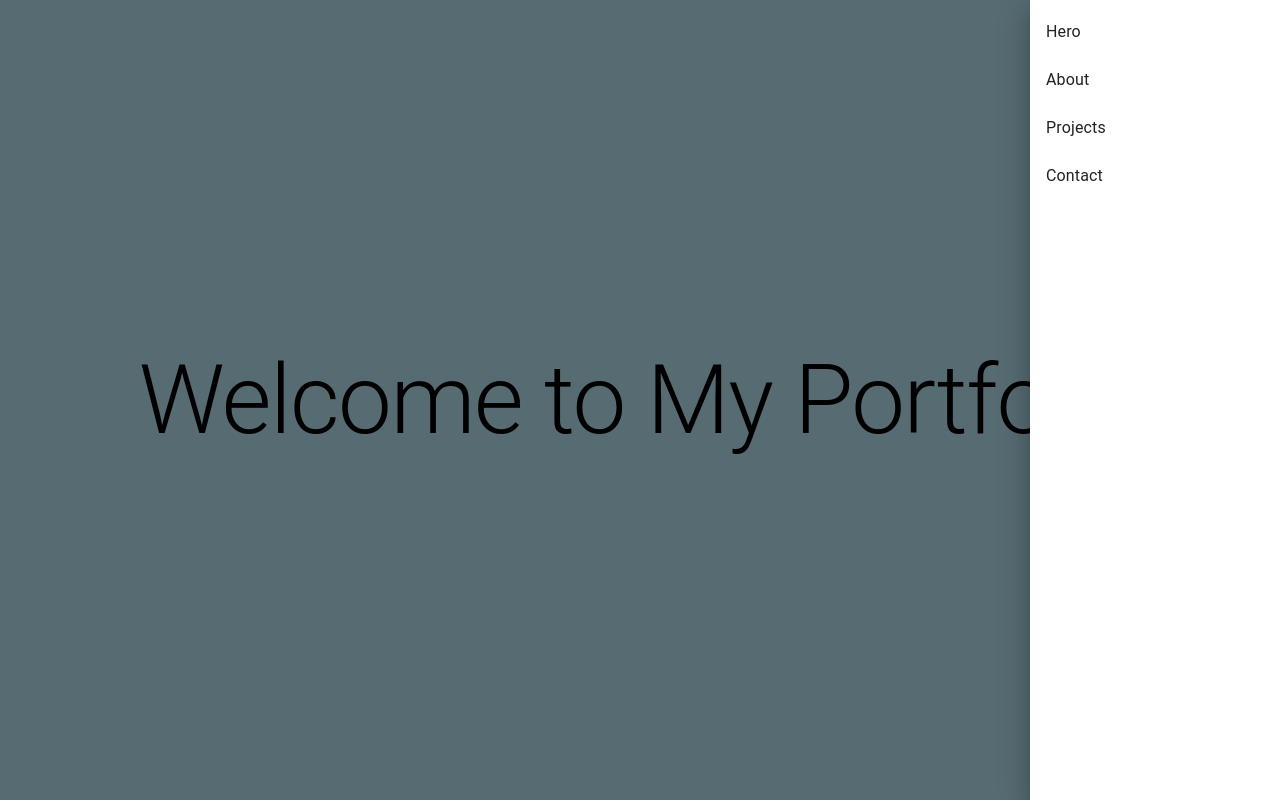
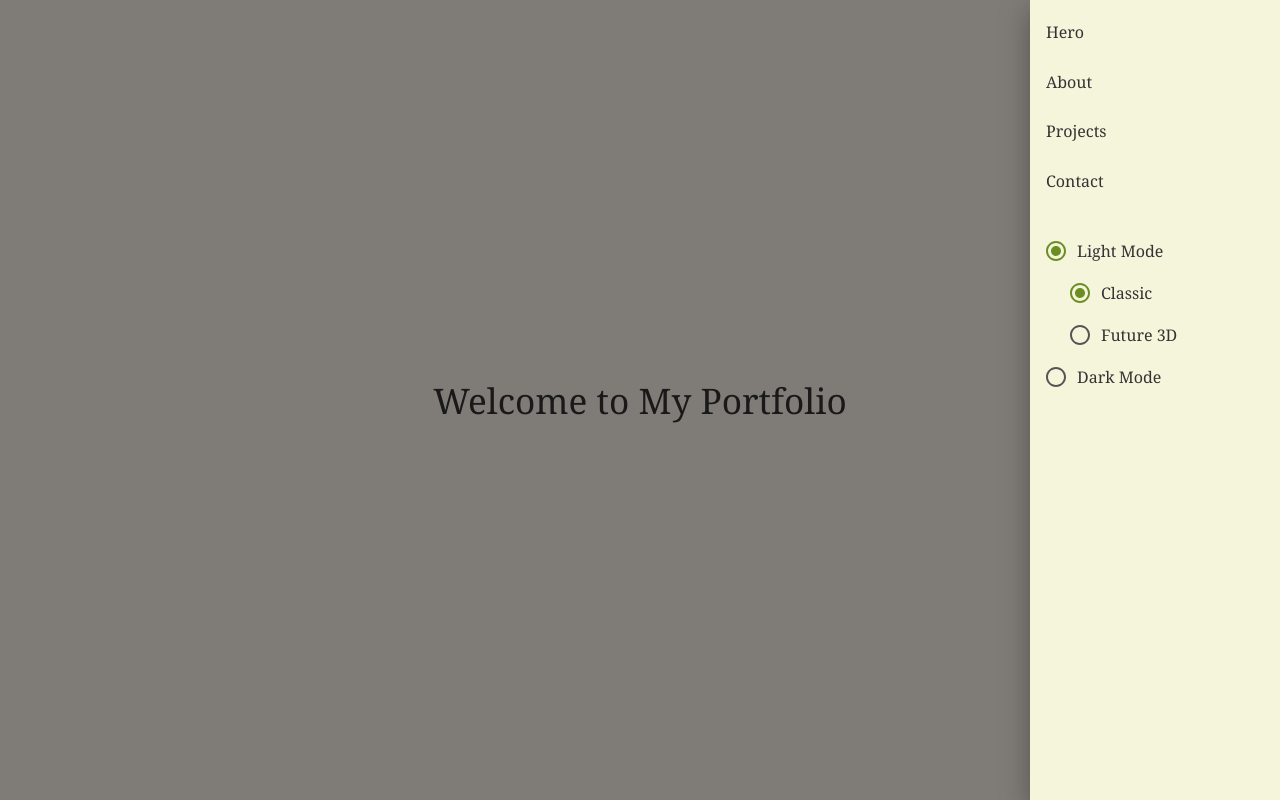
Before and after one commit to ShanDewage/balrog, a React (Create React App) app: page / in a window 1280 px wide. Both pictures are taken after a click on the button 1252 px from the left and 40 px from the top of the page. Shown: the top 800 px of the page. Built offline with nearby package versions, Linux system fonts and the light colour scheme.

Commit message:
install framer 3d - setup color themes

```diff
--- a/package.json
+++ b/package.json
@@ -10,6 +10,7 @@
     "@testing-library/jest-dom": "^5.17.0",
     "@testing-library/react": "^13.4.0",
     "@testing-library/user-event": "^13.5.0",
+    "framer-motion": "^11.11.11",
     "react": "^18.3.1",
     "react-dom": "^18.3.1",
     "react-router": "^6.27.0",
--- a/src/App.js
+++ b/src/App.js
@@ -7,15 +7,16 @@ import Contact from "./components/Contact";
 import Navbar from "./components/Navbar";
 import Hero from "./components/Hero";
 import Projects from "./components/Projects";
+import ThemeContextProvider from "./contexts/ThemeContext";
 function App() {
   return (
-    <div>
+    <ThemeContextProvider>
       <Navbar />
       <Hero />
       <About />
       <Projects />
       <Contact />
-    </div>
+    </ThemeContextProvider>
   );
 }
 
--- /dev/null
+++ b/src/assets/styles/BaseThemes.jsx
@@ -0,0 +1,103 @@
+// src/themes/baseThemes.js
+import { createTheme } from "@mui/material/styles";
+
+// Define common typography for classic and future 3D
+const classicTypography = {
+  fontFamily: "Georgia, serif",
+  h2: { fontSize: "2.2rem", fontWeight: 500 },
+  body1: { fontSize: "1rem", lineHeight: 1.6 },
+};
+
+const future3DTypography = {
+  fontFamily: "'Roboto', sans-serif",
+  h2: { fontSize: "2.5rem", fontWeight: 700, textShadow: "2px 2px #000" },
+  body1: { fontSize: "1.1rem", lineHeight: 1.8 },
+};
+
+// Define light theme variations
+export const lightTheme = createTheme({
+  palette: {
+    mode: "light",
+    primary: { main: "#1976d2" },
+    background: { default: "#ffffff", paper: "#f4f4f4" },
+  },
+  typography: classicTypography,
+});
+
+export const lightClassic = createTheme({
+  ...lightTheme,
+  palette: {
+    ...lightTheme.palette,
+    primary: { main: "#6b8e23" }, // Olive green classic tone
+    secondary: { main: "#d2b48c" }, // Tan accent color
+    background: { default: "#fffaf0", paper: "#f5f5dc" }, // Ivory background
+    text: { primary: "#333", secondary: "#555" },
+  },
+  typography: classicTypography,
+});
+
+export const lightFuture3D = createTheme({
+  ...lightTheme,
+  palette: {
+    ...lightTheme.palette,
+    primary: { main: "#0d47a1" }, // Deep blue for modern look
+    secondary: { main: "#ff6f00" }, // Vivid orange accent
+    background: { default: "#e3f2fd", paper: "#f3e5f5" }, // Light blue & purple
+    text: { primary: "#000", secondary: "#3e3e3e" },
+  },
+  typography: future3DTypography,
+  components: {
+    MuiBox: {
+      styleOverrides: {
+        root: {
+          boxShadow: "0px 4px 20px rgba(0, 0, 0, 0.15)",
+          transform: "translateZ(0)",
+        },
+      },
+    },
+  },
+});
+
+// Define dark theme variations
+export const darkTheme = createTheme({
+  palette: {
+    mode: "dark",
+    primary: { main: "#90caf9" },
+    background: { default: "#121212", paper: "#1d1d1d" },
+  },
+  typography: classicTypography,
+});
+
+export const darkClassic = createTheme({
+  ...darkTheme,
+  palette: {
+    ...darkTheme.palette,
+    primary: { main: "#8b4513" }, // SaddleBrown classic tone
+    secondary: { main: "#deb887" }, // BurlyWood accent color
+    background: { default: "#2e2e2e", paper: "#3e3e3e" },
+    text: { primary: "#e0e0e0", secondary: "#a9a9a9" },
+  },
+  typography: classicTypography,
+});
+
+export const darkFuture3D = createTheme({
+  ...darkTheme,
+  palette: {
+    ...darkTheme.palette,
+    primary: { main: "#bb86fc" }, // Neon purple
+    secondary: { main: "#03dac6" }, // Aquamarine accent
+    background: { default: "#121212", paper: "#212121" },
+    text: { primary: "#ffffff", secondary: "#b0bec5" },
+  },
+  typography: future3DTypography,
+  components: {
+    MuiBox: {
+      styleOverrides: {
+        root: {
+          boxShadow: "0px 8px 16px rgba(255, 255, 255, 0.1)",
+          transform: "translateZ(0) scale(1.02)",
+        },
+      },
+    },
+  },
+});
--- a/src/components/About.jsx
+++ b/src/components/About.jsx
@@ -1,21 +1,26 @@
-import React from "react";
-import { Box, Typography } from "@mui/material";
+// src/components/About.js
+import React, { useContext } from "react";
+import { Box, Typography, useTheme } from "@mui/material";
 
 const About = () => {
+  const theme = useTheme(); // Access the current MUI theme
+
   return (
     <Box
       id="about"
       sx={{
         height: "100vh",
-        backgroundColor: "lightgreen",
+        backgroundColor: theme.palette.background.default,
         display: "flex",
         alignItems: "center",
         justifyContent: "center",
       }}
     >
       <Box textAlign="center">
-        <Typography variant="h2">About Me</Typography>
-        <Typography variant="body1">
+        <Typography variant="h2" sx={{ color: theme.palette.primary.main }}>
+          About Me
+        </Typography>
+        <Typography variant="body1" sx={{ color: theme.palette.text.primary }}>
           This is the about section where you can introduce yourself.
         </Typography>
       </Box>
--- a/src/components/Contact.jsx
+++ b/src/components/Contact.jsx
@@ -1,20 +1,26 @@
 import React from "react";
-import { Box, Typography } from "@mui/material";
+import { Box, Typography, useTheme } from "@mui/material";
 
 const Contact = () => {
+  const theme = useTheme();
+
   return (
     <Box
       id="contact"
       sx={{
         height: "100vh",
-        backgroundColor: "lightgoldenrodyellow",
+        backgroundColor: theme.palette.background.default, // Use theme background
+        color: theme.palette.text.primary, // Use theme text color
         display: "flex",
         alignItems: "center",
         justifyContent: "center",
+        flexDirection: "column",
       }}
     >
-      <Typography variant="h2">Contact Me</Typography>
-      <Typography variant="body1">
+      <Typography variant="h2" sx={{ typography: theme.typography.h2 }}>
+        Contact Me
+      </Typography>
+      <Typography variant="body1" sx={{ typography: theme.typography.body1 }}>
         Your contact information goes here.
       </Typography>
     </Box>
--- a/src/components/Hero.jsx
+++ b/src/components/Hero.jsx
@@ -1,19 +1,24 @@
 import React from "react";
-import { Box, Typography } from "@mui/material";
+import { Box, Typography, useTheme } from "@mui/material";
 
 const Hero = () => {
+  const theme = useTheme();
+
   return (
     <Box
       id="hero"
       sx={{
         height: "100vh",
-        backgroundColor: "lightblue",
+        backgroundColor: theme.palette.background.default, // Use theme background
+        color: theme.palette.text.primary, // Use theme text color
         display: "flex",
         alignItems: "center",
         justifyContent: "center",
       }}
     >
-      <Typography variant="h1">Welcome to My Portfolio</Typography>
+      <Typography variant="h1" sx={{ typography: theme.typography.h2 }}>
+        Welcome to My Portfolio
+      </Typography>
     </Box>
   );
 };
--- a/src/components/Navbar.jsx
+++ b/src/components/Navbar.jsx
@@ -1,4 +1,4 @@
-import React, { useState } from "react";
+import React, { useState, useContext } from "react";
 import { Link } from "react-scroll";
 import {
   AppBar,
@@ -8,13 +8,19 @@ import {
   ListItem,
   ListItemText,
   IconButton,
+  FormControl,
+  FormControlLabel,
+  Radio,
+  RadioGroup,
+  Collapse,
 } from "@mui/material";
 import MenuIcon from "@mui/icons-material/Menu";
+import { ThemeContext } from "../contexts/ThemeContext";
 
 const Navbar = () => {
   const [isOpen, setIsOpen] = useState(false);
   const [menuItems, setMenuItems] = useState([]);
-
+  const { mode, subMode, toggleMode, toggleSubMode } = useContext(ThemeContext);
   const toggleNavbar = () => {
     if (!isOpen) {
       setMenuItems([]);
@@ -68,6 +74,69 @@ const Navbar = () => {
             </ListItem>
           ))}
         </List>
+        <List sx={{ width: 250 }}>
+          {/* Theme Mode Radio Buttons */}
+          <ListItem>
+            <FormControl component="fieldset">
+              <RadioGroup
+                value={mode}
+                onChange={(event) => {
+                  const selectedMode = event.target.value;
+                  toggleMode(selectedMode);
+                  toggleSubMode("classic"); // Default to classic sub-mode
+                }}
+              >
+                <FormControlLabel
+                  value="light"
+                  control={<Radio />}
+                  label="Light Mode"
+                />
+                <Collapse in={mode === "light"}>
+                  <RadioGroup
+                    value={subMode}
+                    onChange={(event) => toggleSubMode(event.target.value)}
+                    sx={{ pl: 3 }}
+                  >
+                    <FormControlLabel
+                      value="classic"
+                      control={<Radio />}
+                      label="Classic"
+                    />
+                    <FormControlLabel
+                      value="future3D"
+                      control={<Radio />}
+                      label="Future 3D"
+                    />
+                  </RadioGroup>
+                </Collapse>
+
+                <FormControlLabel
+                  value="dark"
+                  control={<Radio />}
+                  label="Dark Mode"
+                />
+                <Collapse in={mode === "dark"}>
+                  <RadioGroup
+                    value={subMode}
+                    onChange={(event) => toggleSubMode(event.target.value)}
+                    sx={{ pl: 3 }}
+                  >
+                    <FormControlLabel
+                      value="classic"
+                      control={<Radio />}
+                      label="Classic"
+                    />
+                    <FormControlLabel
+                      value="future3D"
+                      control={<Radio />}
+                      label="Future 3D"
+                    />
+                  </RadioGroup>
+                </Collapse>
+              </RadioGroup>
+            </FormControl>
+          </ListItem>
+        </List>
       </Drawer>
     </>
   );
--- a/src/components/Projects.jsx
+++ b/src/components/Projects.jsx
@@ -1,20 +1,26 @@
 import React from "react";
-import { Box, Typography } from "@mui/material";
+import { Box, Typography, useTheme } from "@mui/material";
 
 const Projects = () => {
+  const theme = useTheme();
+
   return (
     <Box
       id="projects"
       sx={{
         height: "100vh",
-        backgroundColor: "lightcoral",
+        backgroundColor: theme.palette.background.paper, // Use theme paper background
+        color: theme.palette.text.primary, // Use theme text color
         display: "flex",
         alignItems: "center",
         justifyContent: "center",
+        flexDirection: "column",
       }}
     >
-      <Typography variant="h2">My Projects</Typography>
-      <Typography variant="body1">
+      <Typography variant="h2" sx={{ typography: theme.typography.h2 }}>
+        My Projects
+      </Typography>
+      <Typography variant="body1" sx={{ typography: theme.typography.body1 }}>
         Details about your projects go here.
       </Typography>
     </Box>
--- /dev/null
+++ b/src/contexts/ThemeContext.jsx
@@ -0,0 +1,40 @@
+import React, { createContext, useState, useMemo } from "react";
+import { ThemeProvider } from "@mui/material/styles";
+import {
+  lightClassic,
+  darkClassic,
+  lightFuture3D,
+  darkFuture3D,
+} from "../assets/styles/BaseThemes";
+
+export const ThemeContext = createContext();
+
+const ThemeContextProvider = ({ children }) => {
+  const [mode, setMode] = useState("light");
+  const [subMode, setSubMode] = useState("classic");
+
+  const toggleMode = (newMode) => {
+    setMode(newMode);
+    setSubMode("classic"); // Reset to classic whenever the mode is toggled
+  };
+
+  const toggleSubMode = (newSubMode) => {
+    setSubMode(newSubMode);
+  };
+
+  const currentTheme = useMemo(() => {
+    if (mode === "light") {
+      return subMode === "classic" ? lightClassic : lightFuture3D;
+    } else {
+      return subMode === "classic" ? darkClassic : darkFuture3D;
+    }
+  }, [mode, subMode]);
+
+  return (
+    <ThemeContext.Provider value={{ mode, subMode, toggleMode, toggleSubMode }}>
+      <ThemeProvider theme={currentTheme}>{children}</ThemeProvider>
+    </ThemeContext.Provider>
+  );
+};
+
+export default ThemeContextProvider;
```
Also changed, not shown: 1 other file (tests, documents, lock files or other folders).
